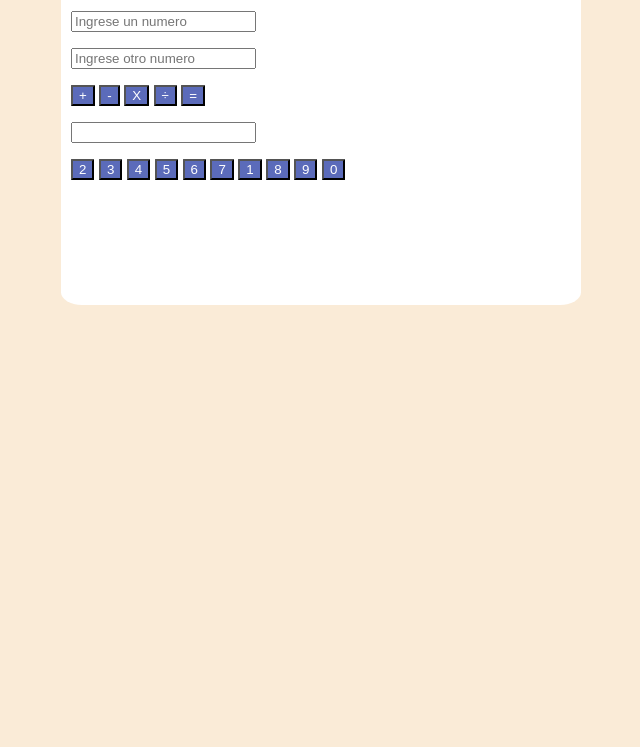
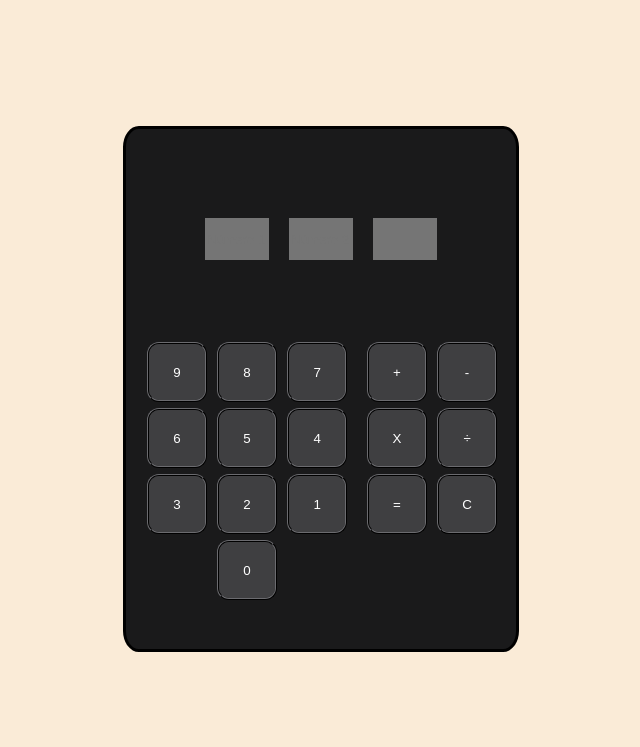
Before and after one commit to stephanie-rondal/Proyecto-Software-LabDeCompu, a plain HTML site: page home.html in a window 1280 px wide. Shown: the part 119-866 px from the top of the page, without its empty margins (319-959 px from the left). Before the commit the page ends 800 px from the top, so only its background shows below. Drawn offline with Linux system fonts and the light colour scheme.

Commit message:
calcuadora terminada

```diff
--- a/home.html
+++ b/home.html
@@ -8,45 +8,57 @@
     <title>Document</title>
 </head>
 <body>
-    <section class="layout">
     <div class="header">
         <h1>Calculadora de Operaciones Aritméticas</h1>
     </div>
-    <br>
+
     <div class="main">
-        <!--Entradas-->
-        <p><input type="number" id="numero1" placeholder="Ingrese un numero"></p>
-        <p><input type="number" id="numero2" placeholder="Ingrese otro numero"></p>
+        <div class="Calculadora">
 
-        <!--Botones de operaciones-->
-        <button onclick="seleccionarOperacion('suma')">+</button>
-        <button onclick="seleccionarOperacion('resta')">-</button>
-        <button type="button" onclick="seleccionarOperacion('producto')">X</button>
-        <button onclick="seleccionarOperacion('cociente')">÷</button>
-
-        <!--Botón de resultado-->
-        <button type="button" onclick="operar()">=</button>
-        <!--Impresión de resultado-->
-        <p><input type="text" id="resultado" readonly></p>
+            <div class="ContenedorPantalla">
+            <!--Entradas-->
+            <input type="text" class="pantalla" id="numero1" onclick="seleccionarCampo('numero1')" placeholder="Número 1">
+            <input type="text" class="pantalla" id="numero2" onclick="seleccionarCampo('numero2')" placeholder="Número 2">
 
 
+            <!--Salidas / Impresión de resultados-->
+            <p><input type="text" class="pantalla" id="resultado" readonly></p>
+            </div>
 
-        <!--Botones de numeros-->
-        <!--Pendiente en js...-->
-        <div>
-            <button>2</button>
-            <button>3</button>
-            <button>4</button>
-            <button>5</button>
-            <button>6</button>
-            <button>7</button>
-            <button>1</button>
-            <button>8</button>
-            <button>9</button>
-            <button>0</button>
+        <div class="botones">
+            <div class="numeros">
+                <!--Botones de numeros-->
+
+                <button onclick="agregarNumero('9')">9</button>
+                <button onclick="agregarNumero('8')">8</button>
+                <button onclick="agregarNumero('7')">7</button>
+                <button onclick="agregarNumero('6')">6</button>
+                <button onclick="agregarNumero('5')">5</button>
+                <button onclick="agregarNumero('4')">4</button>
+                <button onclick="agregarNumero('3')">3</button>
+                <button onclick="agregarNumero('2')">2</button>
+                <button onclick="agregarNumero('1')">1</button>
+                <button onclick="agregarNumero('0')">0</button>
+            </div>
+
+            <div class="operaciones">
+                <!--Botones de operaciones-->
+                <button onclick="seleccionarOperacion('suma')">+</button>
+                <button onclick="seleccionarOperacion('resta')">-</button>
+                <button onclick="seleccionarOperacion('producto')">X</button>
+                <button onclick="seleccionarOperacion('cociente')">÷</button>
+
+                <!--Botón de operar-->
+                <button onclick="operar()">=</button>
+
+                <!--Botón de limpiar-->
+                <button onclick="limpiar()">C</button>
+            </div>
+
+
+        </div>
         </div>
     </div>
-    </section>
 
 </body>
 </html>
--- a/sript.js
+++ b/sript.js
@@ -14,15 +14,15 @@ function validar(){
 
 }
 
-// FUNCION DE SELECCIÓN DE OPERACIÓN SEGÚN LOS BOTONES
-let operacionSeleccionada = "";
+// FUNCION DE SELECCIÓN DE OPERACIÓN SEGÚN CLICK EN LOS BOTONES
+let operacionSeleccionada = ""; // Crea una variable vacía temporalmente por que aún no se ingresó algo
 function seleccionarOperacion(op) {
-    operacionSeleccionada = op;
+    operacionSeleccionada = op; // Asigna a la variable la operación del botón seleccionado
 }
 
 // FUNCIÓN DE OPERACIONES ARITMÉTICAS SEGÚN SELECCIÓN
 function operar() {
-    let numero1 = parseInt(document.getElementById("numero1").value);
+    let numero1 = parseInt(document.getElementById("numero1").value); // Toma el valor ingresado en el input mediante su id y lo asigna a una variable de tipo entero
     let numero2 = parseInt(document.getElementById("numero2").value);
     let resultado;
 
@@ -33,10 +33,30 @@ function operar() {
     } else if (operacionSeleccionada == "producto") {
         resultado = numero1 * numero2;
     } else if (operacionSeleccionada == "cociente") {
-        resultado =  numero1 / numero;
+        resultado =  numero1 / numero2;
     } else {
         resultado = "Operación no seleccionada";
     }
 
-    document.getElementById("resultado").value = resultado;
+    document.getElementById("resultado").value = resultado; // Toma el input mediante su id y le asigna un valor
 }
+
+// FUNCIÓN DE SELECCIÓN DE INPUT
+let campoActivo = "";  // Crea una variable vacía temporalmente. Para saber en qué input se está escrbiendo
+function seleccionarCampo(id) {
+    campoActivo = id; // Le asigna a la variable el valor del de los input mediante sus id
+}
+
+// FUNCIÓN DE MOSTRAR NUMEROS SELECCIONADOS EN CADA INPUT
+function agregarNumero(numero) {
+    if (campoActivo) {
+    document.getElementById(campoActivo).value += numero; // Toma el valor del boton presionado y lo muestra en el input
+    }
+}
+
+// FUNCIÓN DE VACIAR LOS INPUTS
+function limpiar() {
+    document.getElementById("numero1").value = ""; // Toma al input con id numero1 y le da un valor vacío
+    document.getElementById("numero2").value = "";
+    document.getElementById("resultado").value = "";
+}
--- a/style.css
+++ b/style.css
@@ -1,28 +1,77 @@
 body{
-    font-family: Arial, Helvetica, sans-serif;
+    font-family:'Gill Sans', 'Gill Sans MT', Calibri, 'Trebuchet MS', sans-serif;
     background-color: antiquewhite;
-    display: flex;
-    justify-content: center;
-    ;
-
 }
 
+.header{
+    display: flex; /* Habilita el posicionamiento flexible*/
+    justify-content: center; /* Posiciona el contenido en el centro del eje horizontal */
+    align-items: center; /* Posiciona el contenido en el centro del eje vertical*/
+    height: 150px;
+    width: 100%;
+}
 
 h1{
     text-align: center;
 }
 
 .main{
-    background-color: white;
-    width: 500px;
-    height: 300px;
+    height: 700px;
+    width: 100%;
+    display: flex;
+    align-items: center;
+    justify-content: center;
+    align-items: center;
+}
+
+.Calculadora{
+    background-color: rgb(26, 26, 27);
+    width: 370px;
+    height: 500px;
     padding: 10px;
+    border-radius: 4%;
+    border-style:solid;
+}
+
+.ContenedorPantalla{
+    height: 200px;
+    width: 100%;
+    display: flex;
+    justify-content: center;
+    align-items: center;
+}
+
+.botones{
+    display: flex;
+    justify-content: center;
+    text-align: center;
+}
+
+.numeros{
+    width: 60%;
+}
+
+.operaciones{
+    width: 40%;
+    text-align: center;
+}
+
+input{
+    height: 40px;
+    width: 60px;
+    border-color: none;
     margin: 10px;
-    border-radius: 4%;
+    background-color: rgb(117, 117, 117);
+    border-style: hidden;
 }
 
 button{
-    border-radius: 4%;
+    height: 60px;
+    width: 60px;
+    margin: 3px;
+    background-color: rgb(63, 63, 65);
+    border-radius: 20%;
+    border-color:rgb(26, 26, 27);
+    border-style:ridge;
     color: white;
-    background-color: rgb(91, 107, 186);
 }
```
